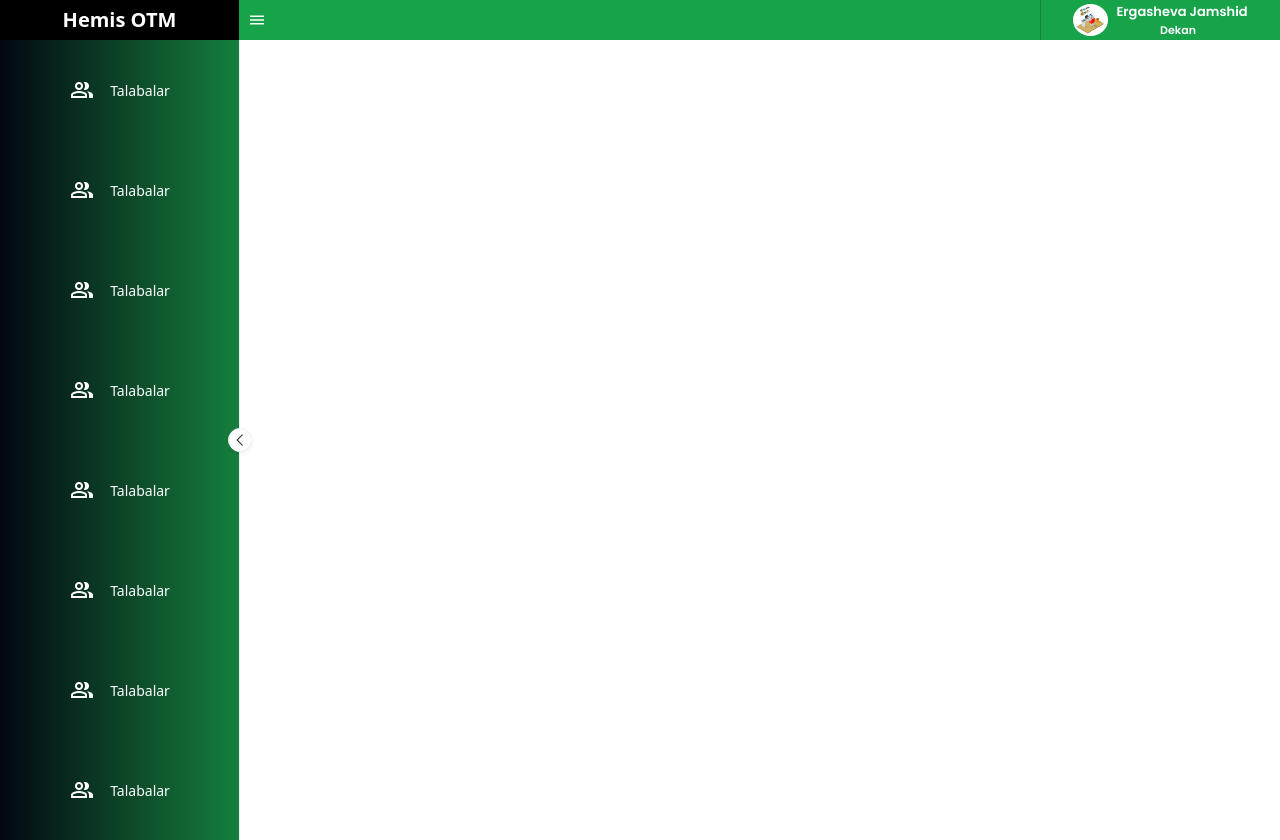
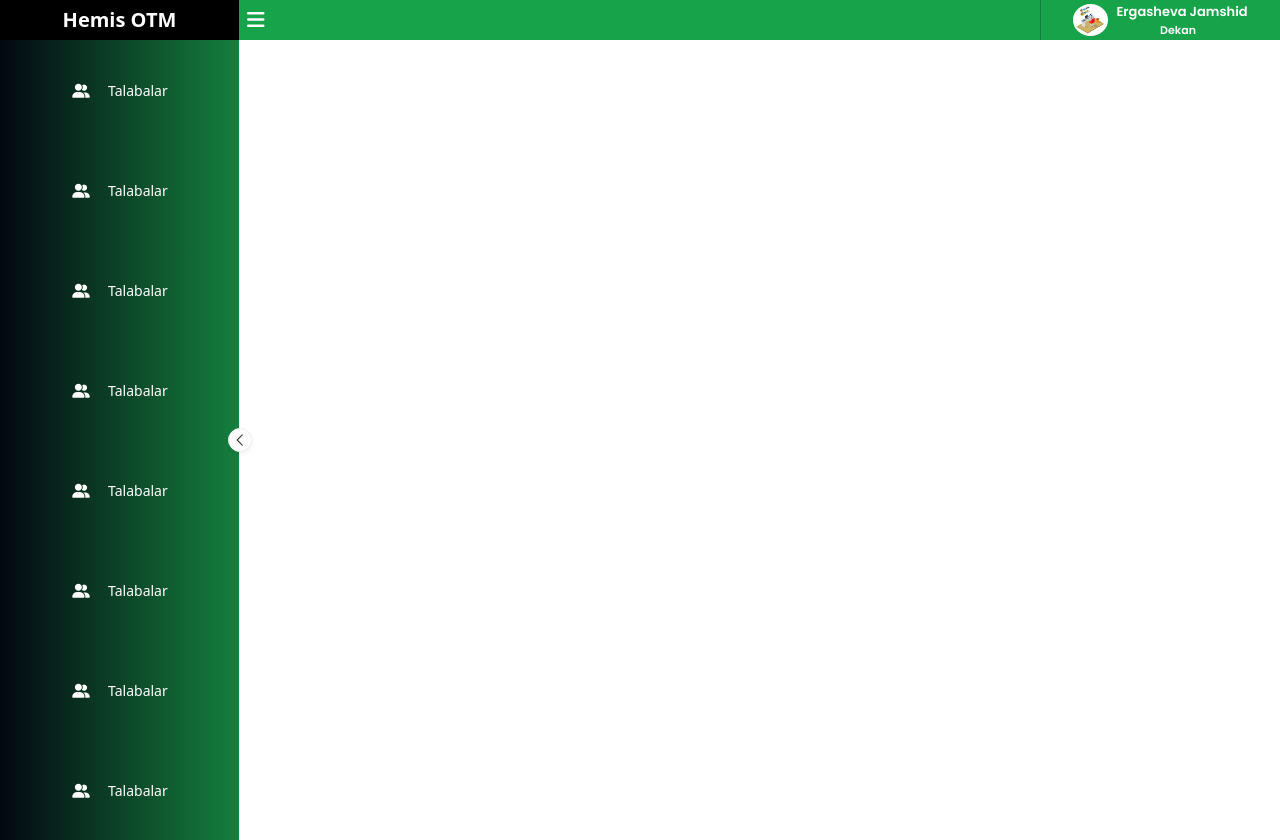
Before and after one commit to feylon/samtuit.student, a Vue app: page /#/dean_dashtboard in a window 1280 px wide. Built offline with nearby package versions, Linux system fonts and the light colour scheme.

Commit message:
font awesome o'zgartirildi

```diff
--- a/index.html
+++ b/index.html
@@ -5,8 +5,10 @@
     <link rel="icon" type="image/svg+xml" href="./src/assets/student.png" />
     <meta name="viewport" content="width=device-width, initial-scale=1.0" />
     <title>Hemis</title>
-    <link rel="stylesheet" href="https://fonts.googleapis.com/css2?family=Material+Symbols+Outlined:opsz,wght,FILL,GRAD@20..48,100..700,0..1,-50..200" />
-    <link rel="stylesheet" href="https://fonts.googleapis.com/css2?family=Material+Symbols+Outlined:opsz,wght,FILL,GRAD@24,400,0,0" />
+    <link
+    href="https://cdnjs.cloudflare.com/ajax/libs/font-awesome/6.0.0/css/all.min.css"
+    rel="stylesheet"
+  />
   </head>
 
   <body>
--- a/src/components/dean/main.vue
+++ b/src/components/dean/main.vue
@@ -10,8 +10,8 @@
 
     </div>
 <div @click="collapsed = !collapsed" :class="collapsed?'flex justify-center  ps-3':''" class="text-white cursor-pointer ms-2 items-center flex">
-    <span class="text-[20px] material-symbols-outlined">
-menu
+    <span class="text-[20px]">
+      <i class="fas fa-bars"></i>
 </span>
 </div>
 
@@ -61,8 +61,8 @@ menu
     <div class="flex flex-col items-center justify-around h-[100%]">
       <!-- <router-link> -->
         <div v-for="i in 8" class="w-[140px] select-none cursor-pointer  rounded-lg flex items-center justify-evenly hover:bg-green-600 duration-500  p-1 pt-2 pb-2">
-      <span class="material-symbols-outlined">
-group
+      <span>
+        <i class="fas fa-user-group"></i>
 </span>
       <span>
       Talabalar
@@ -182,10 +182,10 @@ try {
           type: "render",
           label:"salom",
           render:()=>{
-            return h("div",{class:"ps-4 duration-700 hover:bg-green-100 cursor-pointer flex border-t-[1px] border-solid pt-3"},[
+            return h("div",{class:"ps-4 duration-700 flex items-center hover:bg-green-100 cursor-pointer flex border-t-[1px] border-solid "},[
               h("span",
 
-            {innerHTML:`<span class="material-symbols-outlined text-green-600">add_a_photo</span>` },
+            {innerHTML:`<span class="text-[20px] text-green-600 "><i class="fas fa-camera-rotate"></i></span>` },
             {class:""}
             ),
             h("div",
@@ -200,10 +200,10 @@ try {
           type: "render",
           label:"salom",
           render:()=>{
-            return h("div",{class:"ps-4 duration-700 cursor-pointer hover:bg-green-100 flex border-t-[1px] border-solid pt-3"},[
+            return h("div",{class:"ps-4 duration-700 cursor-pointer hover:bg-green-100 flex border-t-[1px] border-solid  flex items-center"},[
               h("span",
 
-            {innerHTML:`<span class="material-symbols-outlined text-green-600">info</span>` },
+            {innerHTML:`<span class="text-[20px] text-green-600"><i class="fas fa-circle-info"></i></span>` },
             {class:""}
             ),
             h("div",
@@ -221,7 +221,7 @@ try {
             return h("div",{class:"ps-4 duration-700 cursor-pointer hover:bg-green-100 flex border-t-[1px] border-solid pt-3"},[
               h("span",
 
-            {innerHTML:`<span class="material-symbols-outlined text-green-600">manage_accounts</span>` },
+            {innerHTML:`<span class="text-[20px] text-green-600"><i class="fas fa-gears"></i></span>` },
             {class:""}
             ),
             h("div",
@@ -256,7 +256,7 @@ try {
             return h("div", {class:"ps-4 duration-700 cursor-pointer hover:bg-red-100 flex border-t-[1px] border-solid pt-3"},[
               h("span",
 
-            {innerHTML:`<span class="material-symbols-outlined text-red-600">logout</span>` },
+            {innerHTML:`<span class="size-[20px] text-red-600"><i class="fas fa-arrow-right-from-bracket"></i></span>` },
             {class:""},
 
             ),
```
